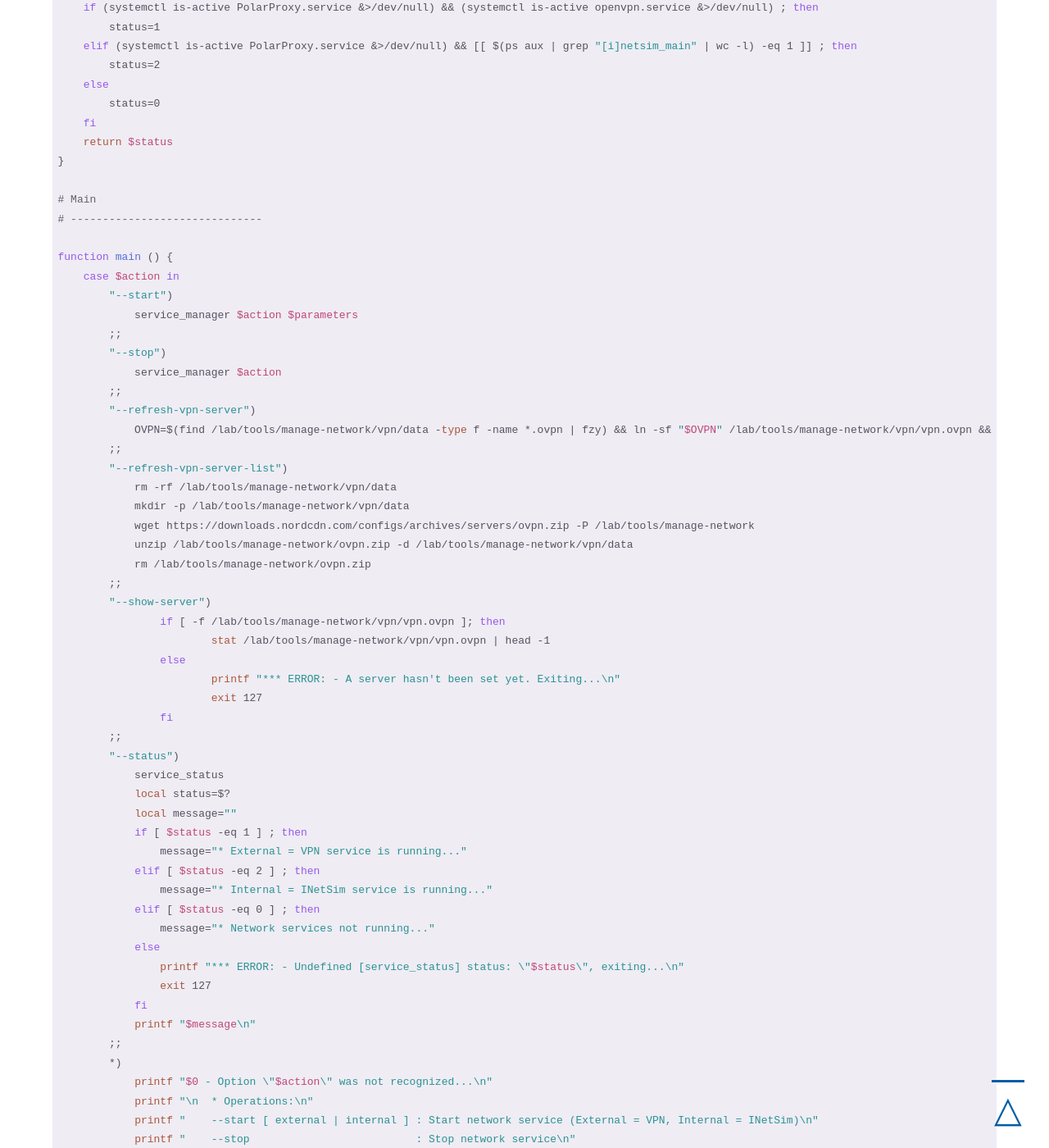
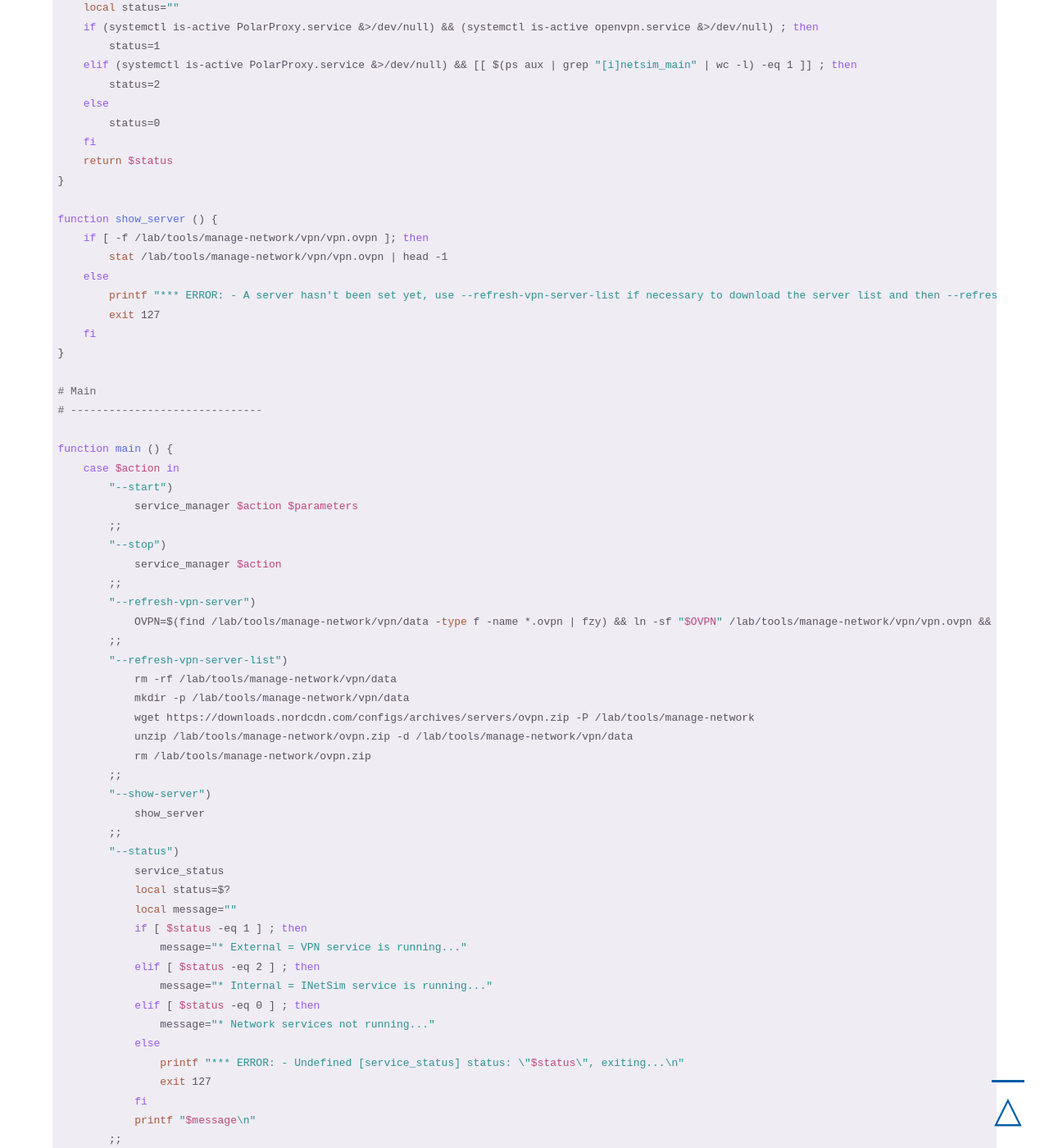
Before and after one commit to qwertzy-antonio-godinho/qwertzy-antonio-godinho.github.io, a Jekyll site: the page built from _posts/2021-02-08-Malware-Lab-Part-1-The-Gateway.md, in a window 1280 px wide and 1400 px high, scrolled down 40271 px. Shown: the whole window at 82% size. Built offline with Jekyll 4.4.1, drawn with Linux system fonts in a browser that asks for light colours; some of the changed text lies outside the part shown.

Commit message:
Update 2021-02-08-Malware-Lab-Part-1-The-Gateway.md

```diff
--- a/_posts/2021-02-08-Malware-Lab-Part-1-The-Gateway.md
+++ b/_posts/2021-02-08-Malware-Lab-Part-1-The-Gateway.md
@@ -1075,6 +1075,7 @@ function service_manager () {
                     printf "START : [$value_service] service...\n"
                     case $value_service in
                         "external")
+                            show_server
                             tilix -t "OpenVPN" -e pkexec "$ENGINE/${value_service}-start.sh" "$NIC_NETWORK" "$NIC_MALNET"
                             while [ $(ps aux | grep "[o]penvpn" | wc -l) -eq 0 ]
                             do
@@ -1143,6 +1144,15 @@ function service_status () {
     return $status
 }
 
+function show_server () {
+    if [ -f /lab/tools/manage-network/vpn/vpn.ovpn ]; then
+        stat /lab/tools/manage-network/vpn/vpn.ovpn | head -1
+    else
+        printf "*** ERROR: - A server hasn't been set yet, use --refresh-vpn-server-list if necessary to download the server list and then --refresh-vpn-server to set the server. Exiting...\n"
+        exit 127
+    fi
+}
+
 # Main
 # ------------------------------
 
@@ -1165,12 +1175,7 @@ function main () {
             rm /lab/tools/manage-network/ovpn.zip
         ;;
         "--show-server")
-        	if [ -f /lab/tools/manage-network/vpn/vpn.ovpn ]; then
-        		stat /lab/tools/manage-network/vpn/vpn.ovpn | head -1
-        	else
-			printf "*** ERROR: - A server hasn't been set yet. Exiting...\n"
-			exit 127
-        	fi
+            show_server
         ;;
         "--status")
             service_status
@@ -1195,7 +1200,7 @@ function main () {
             printf "    --stop                          : Stop network service\n"
             printf "    --status                        : Get network service status\n"
             printf "\n  * VPN Operations:\n"
-	    printf "    --show-server                   : Shows the current set server\n"
+		    printf "    --show-server                   : Shows the current set server\n"
             printf "    --refresh-vpn-server-list       : Downloads a new list of OVPN files\n"
             printf "    --refresh-vpn-server            : Presents the list of OVPN files for selection\n\n"
             exit 127
@@ -1207,7 +1212,6 @@ action=$1
 parameters=${*: 2}
 
 main $action $parameters
-
 EOF
 chmod +x /lab/tools/manage-network/lab-network.sh</code></pre>
 
```
